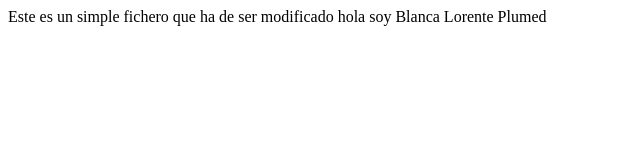
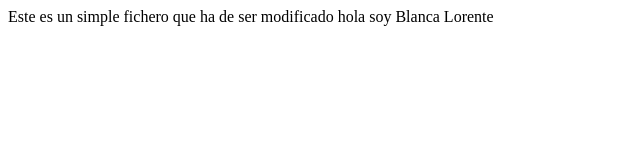
Before and after one commit to blorentep/testgit, a plain HTML site: page index.html in a window 1280 px wide. Shown: the full height of the page, 0-640 px from the left. Drawn offline with Linux system fonts and the light colour scheme.

Commit message:
Revert "apellido2" -vuelvo a la versió del primer apellido
This reverts commit cc447d8e5658bb197dcd9c155636ffd492e49872.

```diff
--- a/index.html
+++ b/index.html
@@ -1,6 +1,6 @@
 <HTML>
 <BODY>
 Este es un simple fichero que ha de ser modificado
-hola soy Blanca Lorente Plumed
+hola soy Blanca Lorente
 </BODY>
 </HTML>
```
